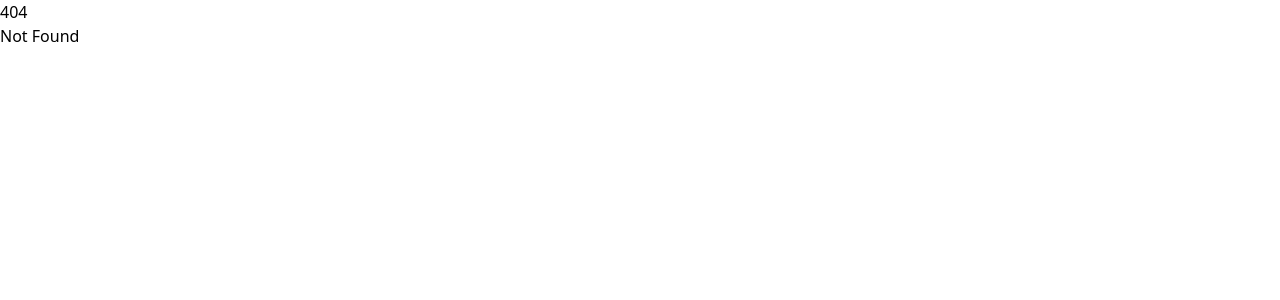
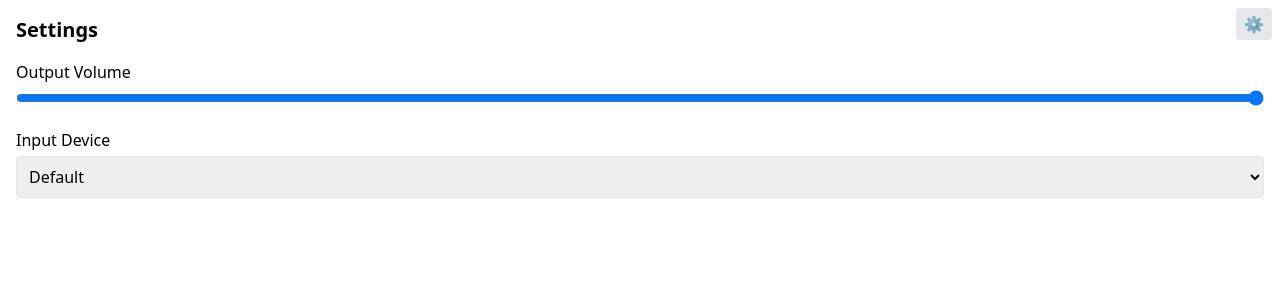
Before and after one commit to Tenosiey/Murmer, a SvelteKit app in the folder murmer_client/: page /settings in a window 1280 px wide. Before the commit this address had no page. Shown: the top 300 px of the page. Built offline with nearby package versions, Linux system fonts and the light colour scheme.

Commit message:
Add settings window with audio controls

```diff
--- /dev/null
+++ b/murmer_client/src/lib/stores/settings.ts
@@ -0,0 +1,27 @@
+import { writable } from 'svelte/store';
+import { browser } from '$app/environment';
+
+interface SettingsState {
+  volume: number;
+  inputDeviceId: string;
+}
+
+const VOLUME_KEY = 'murmer_volume';
+const INPUT_KEY = 'murmer_input_device';
+
+const initialState: SettingsState = {
+  volume: browser ? parseFloat(localStorage.getItem(VOLUME_KEY) ?? '1') : 1,
+  inputDeviceId: browser ? localStorage.getItem(INPUT_KEY) ?? '' : ''
+};
+
+export const settings = writable<SettingsState>(initialState);
+
+settings.subscribe((s) => {
+  if (!browser) return;
+  localStorage.setItem(VOLUME_KEY, s.volume.toString());
+  if (s.inputDeviceId) {
+    localStorage.setItem(INPUT_KEY, s.inputDeviceId);
+  } else {
+    localStorage.removeItem(INPUT_KEY);
+  }
+});
--- a/murmer_client/src/lib/stores/voice.ts
+++ b/murmer_client/src/lib/stores/voice.ts
@@ -1,6 +1,7 @@
-import { writable, derived } from "svelte/store";
+import { writable, derived, get } from "svelte/store";
 import type { Message } from "./chat";
 import { chat } from "./chat";
+import { settings } from "./settings";
 
 export interface RemotePeer {
 	id: string;
@@ -153,8 +154,12 @@ function createVoiceStore() {
 		chat.on("voice-answer", handleAnswer);
 		chat.on("voice-candidate", handleCandidate);
 		chat.on("voice-leave", handleLeave);
-		localStream = await navigator.mediaDevices.getUserMedia({ audio: true });
-		chat.sendRaw({ type: "voice-join", user });
+                const deviceId = get(settings).inputDeviceId;
+                const constraints: MediaStreamConstraints = {
+                        audio: deviceId ? { deviceId: { exact: deviceId } } : true
+                };
+                localStream = await navigator.mediaDevices.getUserMedia(constraints);
+                chat.sendRaw({ type: "voice-join", user });
 	}
 
 	function leave() {
--- a/murmer_client/src/routes/+layout.svelte
+++ b/murmer_client/src/routes/+layout.svelte
@@ -1,5 +1,27 @@
 <script lang="ts">
   import '../app.css';
+  import { WebviewWindow } from '@tauri-apps/api/webviewWindow';
+
+  async function openSettings() {
+    const existing = await WebviewWindow.getByLabel('settings');
+    if (existing) {
+      await existing.show();
+      await existing.setFocus();
+    } else {
+      new WebviewWindow('settings', {
+        url: '/settings',
+        width: 400,
+        height: 300,
+        title: 'Settings'
+      });
+    }
+  }
 </script>
 
+<div class="fixed top-2 right-2">
+  <button class="bg-gray-200 px-2 py-1 rounded" on:click={openSettings} title="Settings">
+    ⚙️
+  </button>
+</div>
+
 <slot />
--- a/murmer_client/src/routes/chat/+page.svelte
+++ b/murmer_client/src/routes/chat/+page.svelte
@@ -3,6 +3,7 @@
   import { chat } from '$lib/stores/chat';
   import { session } from '$lib/stores/session';
   import { voice, voiceStats } from '$lib/stores/voice';
+  import { settings } from '$lib/stores/settings';
   import { selectedServer } from '$lib/stores/servers';
   import { onlineUsers } from '$lib/stores/online';
   import { voiceUsers } from '$lib/stores/voiceUsers';
@@ -187,7 +188,7 @@
       {/if}
 
       {#each $voice as peer (peer.id)}
-        <audio autoplay use:stream={peer.stream}></audio>
+        <audio autoplay use:stream={peer.stream} volume={$settings.volume}></audio>
       {/each}
     </div>
     <div class="w-48 p-4 border-l overflow-y-auto">
--- /dev/null
+++ b/murmer_client/src/routes/settings/+page.svelte
@@ -0,0 +1,46 @@
+<script lang="ts">
+import { onMount } from 'svelte';
+import { get } from 'svelte/store';
+import { settings } from '$lib/stores/settings';
+
+let devices: MediaDeviceInfo[] = [];
+let selected = '';
+let volume = 1;
+
+  onMount(async () => {
+    const initial = get(settings);
+    selected = initial.inputDeviceId;
+    volume = initial.volume;
+    try {
+      const list = await navigator.mediaDevices.enumerateDevices();
+      devices = list.filter((d) => d.kind === 'audioinput');
+    } catch (e) {
+      console.error('enumerateDevices failed', e);
+    }
+  });
+
+  $: settings.update((s) => {
+    const changed =
+      s.inputDeviceId !== selected || s.volume !== volume;
+    return changed ? { ...s, inputDeviceId: selected, volume } : s;
+  });
+</script>
+
+<div class="p-4 space-y-4">
+  <h1 class="text-xl font-bold">Settings</h1>
+
+  <div>
+    <label class="block mb-1" for="volume">Output Volume</label>
+    <input id="volume" type="range" min="0" max="1" step="0.01" bind:value={volume} class="w-full" />
+  </div>
+
+  <div>
+    <label class="block mb-1" for="mic">Input Device</label>
+    <select id="mic" bind:value={selected} class="border p-2 rounded w-full">
+      <option value="">Default</option>
+      {#each devices as d}
+        <option value={d.deviceId}>{d.label || d.deviceId}</option>
+      {/each}
+    </select>
+  </div>
+</div>
```
